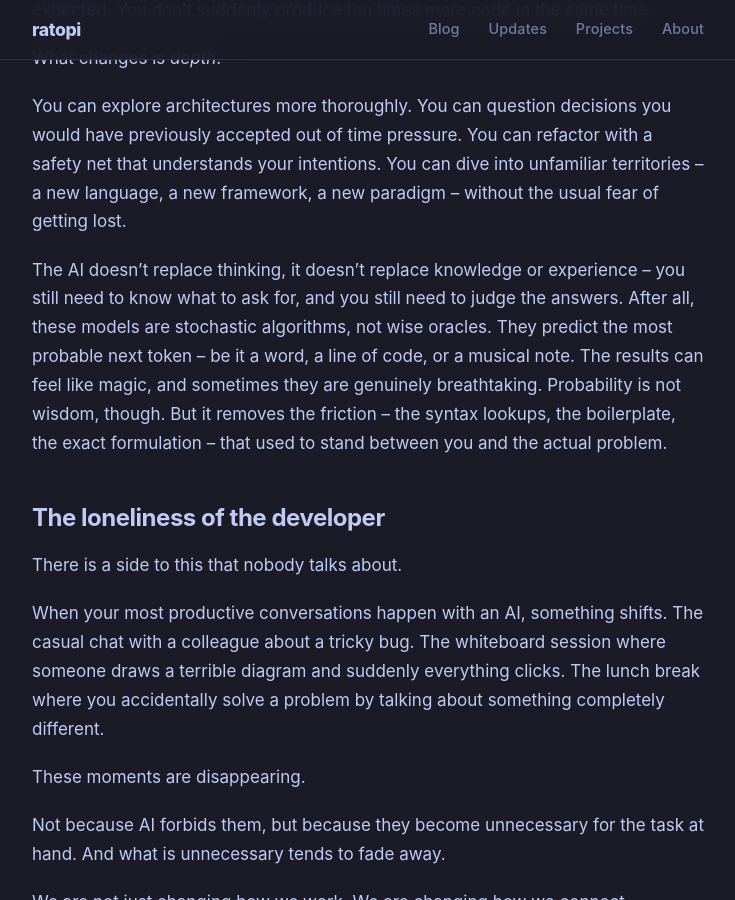
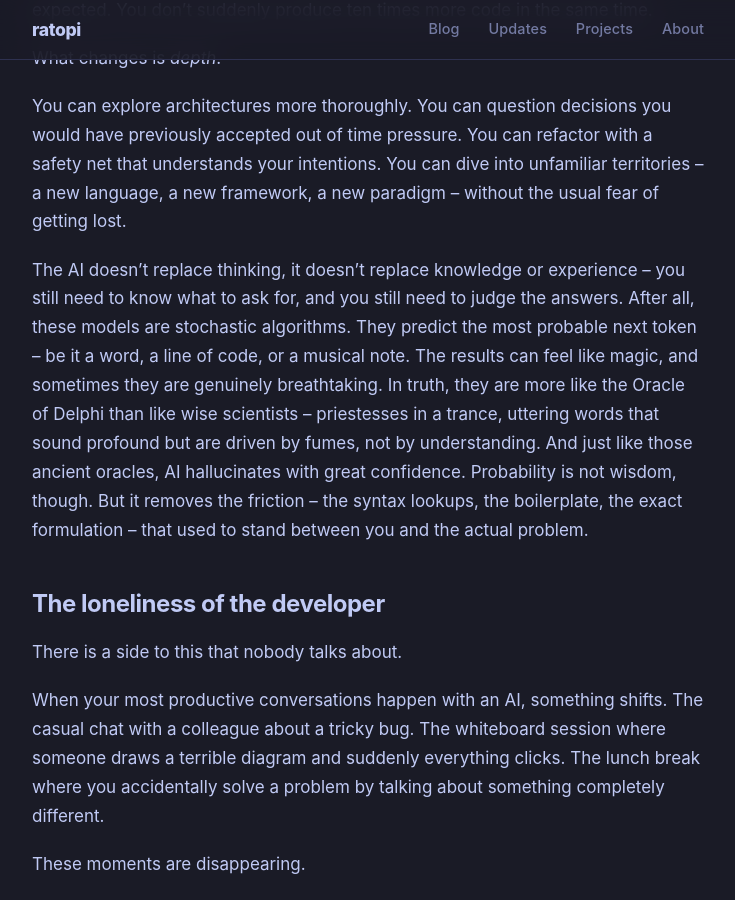
Before and after one commit to ratopi/ratopi.github.io, a Jekyll site: the page built from _posts/2026-03-07-ai-revolution-or-downfall.md, in a window 1280 px wide and 900 px high, scrolled down 557 px. Shown: the whole window, without its empty margins (272-1007 px from the left). Built offline with Jekyll 4.4.1, drawn with Linux system fonts in a browser that asks for light colours.

Commit message:
ai blog review

```diff
--- a/_posts/2026-03-07-ai-revolution-or-downfall.md
+++ b/_posts/2026-03-07-ai-revolution-or-downfall.md
@@ -24,9 +24,11 @@ You can refactor with a safety net that understands your intentions.
 You can dive into unfamiliar territories – a new language, a new framework, a new paradigm – without the usual fear of getting lost.
 
 The AI doesn't replace thinking, it doesn't replace knowledge or experience – you still need to know what to ask for, and you still need to judge the answers.
-After all, these models are stochastic algorithms, not wise oracles.
+After all, these models are stochastic algorithms.
 They predict the most probable next token – be it a word, a line of code, or a musical note.
 The results can feel like magic, and sometimes they are genuinely breathtaking.
+In truth, they are more like the Oracle of Delphi than like wise scientists – priestesses in a trance, uttering words that sound profound but are driven by fumes, not by understanding.
+And just like those ancient oracles, AI hallucinates with great confidence.
 Probability is not wisdom, though.
 But it removes the friction – the syntax lookups, the boilerplate, the exact formulation – that used to stand between you and the actual problem.
 
```
